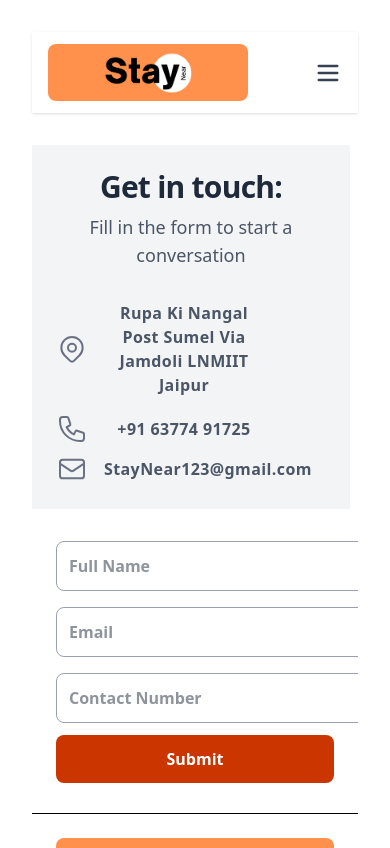
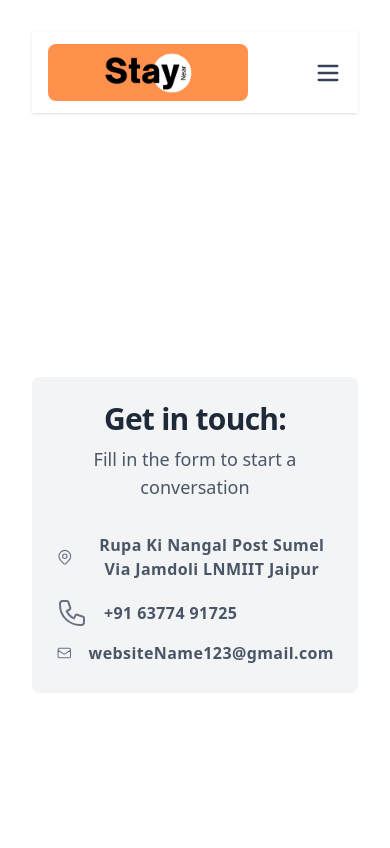
Before and after one commit to Bhupesh0307/StayNear, a React (Vite) app: page /contact in a window 390 px wide. Shown: the top 848 px of the page. Built offline with nearby package versions, Linux system fonts and the light colour scheme.

Commit message:
Contact us center

```diff
--- a/src/Components/Contact/Contact.jsx
+++ b/src/Components/Contact/Contact.jsx
@@ -2,145 +2,83 @@ import React from "react";
 import { websiteName } from "../Home/Home";
 
 export default function Contact() {
-    const handleSubmit = (event) => {
-        event.preventDefault();
-        console.log("Form Submitted!");
-        alert("Thank you for contacting us!");
-    };
+    // const handleSubmit = (event) => {
+    //     event.preventDefault();
+    //     console.log("Form Submitted!");
+    //     alert("Thank you for contacting us!");
+    // };
     return (
-        <div className="relative flex items-top justify-center min-h-[700px] bg-white sm:items-center sm:pt-0">
-            <div className="max-w-6xl mx-auto sm:px-6 lg:px-8">
-                <div className="mt-8 overflow-hidden">
-                    <div className="grid grid-cols-1 md:grid-cols-2">
-                        <div className="p-6 mr-2 bg-gray-100 sm:rounded-lg">
-                            <h1 className="text-3xl sm:text-4xl text-gray-800 font-extrabold tracking-tight">
+        <div className="flex items-center justify-center min-h-screen bg-white">
+  <div className="p-6 bg-gray-100 rounded-lg max-w-xl w-full">
+    <h1 className="text-3xl sm:text-4xl text-gray-800 font-extrabold tracking-tight text-center">
       Get in touch:
     </h1>
-                            <p className="text-normal text-lg sm:text-xl font-medium text-gray-600 mt-2">
+    <p className="text-lg sm:text-xl font-medium text-gray-600 mt-2 text-center">
       Fill in the form to start a conversation
     </p>
 
+    {/* Address */}
     <div className="flex items-center mt-8 text-gray-600">
       <svg
         fill="none"
         stroke="currentColor"
-                                    strokeLinecap="round"
-                                    stroke-linejoin="round"
-                                    stroke-width="1.5"
+        strokeWidth="1.5"
         viewBox="0 0 24 24"
         className="w-8 h-8 text-gray-500"
       >
         <path
           strokeLinecap="round"
-                                        stroke-linejoin="round"
-                                        stroke-width="1.5"
+          strokeLinejoin="round"
           d="M17.657 16.657L13.414 20.9a1.998 1.998 0 01-2.827 0l-4.244-4.243a8 8 0 1111.314 0z"
         />
         <path
           strokeLinecap="round"
-                                        stroke-linejoin="round"
-                                        stroke-width="1.5"
+          strokeLinejoin="round"
           d="M15 11a3 3 0 11-6 0 3 3 0 016 0z"
         />
       </svg>
-                                <div className="ml-4 text-md tracking-wide font-semibold w-40">
+      <div className="ml-4 text-md tracking-wide font-semibold">
         Rupa Ki Nangal Post Sumel Via Jamdoli LNMIIT Jaipur
       </div>
     </div>
 
+    {/* Phone */}
     <div className="flex items-center mt-4 text-gray-600">
       <svg
         fill="none"
         stroke="currentColor"
-                                    strokeLinecap="round"
-                                    stroke-linejoin="round"
-                                    stroke-width="1.5"
+        strokeWidth="1.5"
         viewBox="0 0 24 24"
         className="w-8 h-8 text-gray-500"
       >
         <path
           strokeLinecap="round"
-                                        stroke-linejoin="round"
-                                        stroke-width="1.5"
+          strokeLinejoin="round"
           d="M3 5a2 2 0 012-2h3.28a1 1 0 01.948.684l1.498 4.493a1 1 0 01-.502 1.21l-2.257 1.13a11.042 11.042 0 005.516 5.516l1.13-2.257a1 1 0 011.21-.502l4.493 1.498a1 1 0 01.684.949V19a2 2 0 01-2 2h-1C9.716 21 3 14.284 3 6V5z"
         />
       </svg>
-                                <div className="ml-4 text-md tracking-wide font-semibold w-40">
+      <div className="ml-4 text-md tracking-wide font-semibold">
         +91 63774 91725
       </div>
     </div>
 
+    {/* Email */}
     <div className="flex items-center mt-2 text-gray-600">
       <svg
         fill="none"
         stroke="currentColor"
-                                    strokeLinecap="round"
-                                    stroke-linejoin="round"
-                                    stroke-width="1.5"
+        strokeWidth="1.5"
         viewBox="0 0 24 24"
         className="w-8 h-8 text-gray-500"
       >
         <path
           strokeLinecap="round"
-                                        stroke-linejoin="round"
-                                        stroke-width="1.5"
+          strokeLinejoin="round"
           d="M3 8l7.89 5.26a2 2 0 002.22 0L21 8M5 19h14a2 2 0 002-2V7a2 2 0 00-2-2H5a2 2 0 00-2 2v10a2 2 0 002 2z"
         />
       </svg>
-                                <div className="ml-4 text-md tracking-wide font-semibold w-40">
-                                    {websiteName}123@gmail.com
-                                </div>
-                            </div>
-                        </div>
-
-                        <form onSubmit={handleSubmit} className="p-6 flex flex-col justify-center">
-                            <div className="flex flex-col">
-                                <label htmlFor="name" className="hidden">
-                                    Full Name
-                                </label>
-                                <input
-                                    type="name"
-                                    name="name"
-                                    id="name"
-                                    placeholder="Full Name"
-                                    className="w-100 mt-2 py-3 px-3 rounded-lg bg-white border border-gray-400 text-gray-800 font-semibold focus:border-orange-500 focus:outline-none"
-                                />
-                            </div>
-
-                            <div className="flex flex-col mt-2">
-                                <label for="email" className="hidden">
-                                    Email
-                                </label>
-                                <input
-                                    type="email"
-                                    name="email"
-                                    id="email"
-                                    placeholder="Email"
-                                    className="w-100 mt-2 py-3 px-3 rounded-lg bg-white border border-gray-400 text-gray-800 font-semibold focus:border-orange-500 focus:outline-none"
-                                />
-                            </div>
-
-                            <div className="flex flex-col mt-2">
-                                <label for="tel" className="hidden">
-                                    Number
-                                </label>
-                                <input
-                                    type="tel"
-                                    name="tel"
-                                    id="tel"
-                                    placeholder="Contact Number"
-                                    className="w-100 mt-2 py-3 px-3 rounded-lg bg-white border border-gray-400 text-gray-800 font-semibold focus:border-orange-500 focus:outline-none"
-                                />
-                            </div>
-
-                            <button
-                                type="submit"
-                                className="md:w-32 bg-orange-700 text-white font-bold py-3 px-6 rounded-lg mt-3 transition ease-in-out duration-300 hover:bg-orange-600"
-                            >
-                                Submit
-                            </button>
-
-                        </form>
+      <div className="ml-4 text-md tracking-wide font-semibold">
+        {`websiteName123@gmail.com`}
       </div>
     </div>
   </div>
```
Lines whose indentation alone changed are shown as unchanged.
